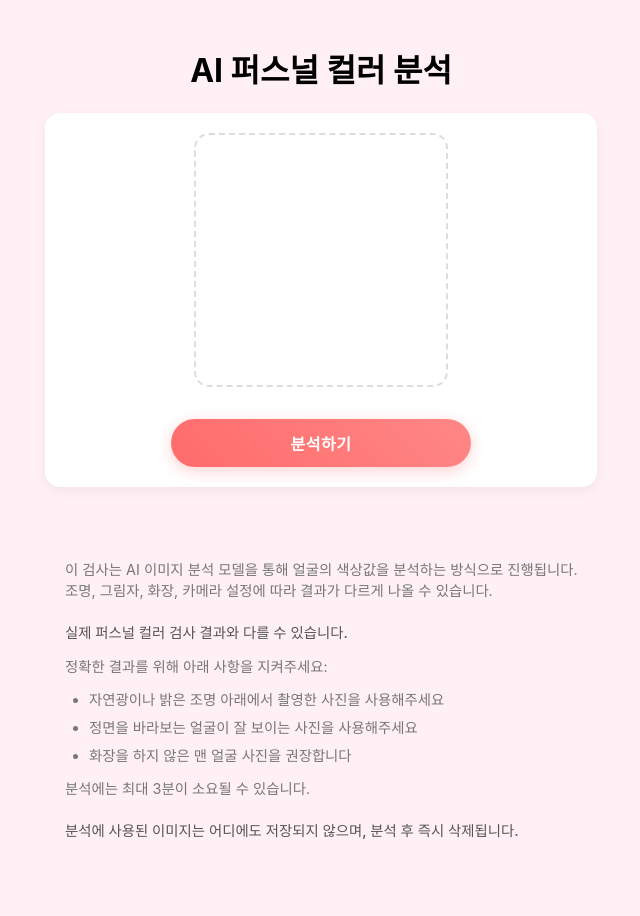
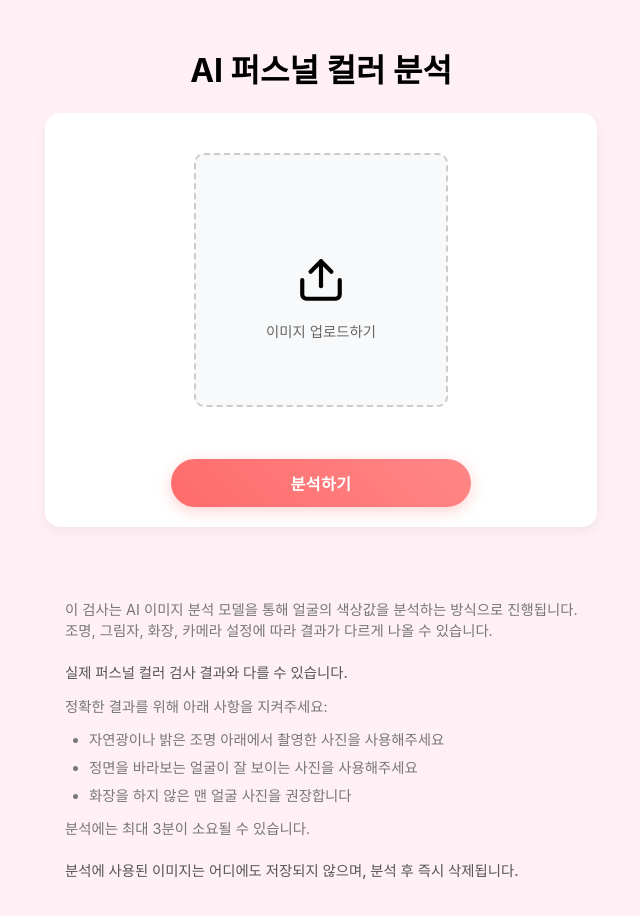
Before and after one commit to Mingjaam/Pcolorweb, a React (Create React App) app: page / in a window 1280 px wide. Shown: the top 916 px of the page, without its empty margins (319-959 px from the left). Built offline with nearby package versions, Linux system fonts and the light colour scheme.

Commit message:
업로드 박스 시각적 개선

```diff
--- a/public/index.html
+++ b/public/index.html
@@ -4,7 +4,7 @@
     <meta charset="utf-8" />
     <link rel="icon" href="%PUBLIC_URL%/favicon.ico" />
     <link rel="shortcut icon" href="%PUBLIC_URL%/favicon.ico" />
-    <meta name="viewport" content="width=device-width, initial-scale=1, maximum-scale=1, user-scalable=no">
+    <meta name="viewport" content="width=device-width, initial-scale=1" />
     <meta name="theme-color" content="#000000" />
     <meta
       name="description"
--- a/src/App.css
+++ b/src/App.css
@@ -71,48 +71,89 @@ body {
 }
 
 .upload-box {
-    width: min(200px, 100%);
-    height: min(200px, 100vw - 72px);
-    margin: 0;
-    border: 2px dashed #ddd;
-    border-radius: 15px;
+    position: relative;
+    width: 300px;
+    height: 300px;
+    border: 2px dashed #ccc;
+    border-radius: 10px;
+    display: flex;
+    align-items: center;
+    justify-content: center;
     overflow: hidden;
-    position: relative;
-    display: flex;
-    justify-content: center;
-    align-items: center;
+    transition: all 0.3s ease;
+    background: #f8f9fa;
+    margin: 20px auto;
 }
 
-.upload-box input[type="file"] {
+.upload-box:hover {
+    border-color: #666;
+    background: #f1f3f5;
+}
+
+.upload-label {
+    display: flex;
+    flex-direction: column;
+    align-items: center;
+    cursor: pointer;
+    position: relative;
     width: 100%;
     height: 100%;
-    position: absolute;
-    top: 0;
-    left: 0;
-    opacity: 0;
-    cursor: pointer;
-    z-index: 2;
 }
 
-.upload-box img {
-    width: 100%;
-    height: 100%;
-    object-fit: cover;
-    position: absolute;
-    top: 0;
-    left: 0;
-}
-
-/* 업로드 안내 텍스트 */
-.upload-text {
+.upload-icon {
     position: absolute;
     top: 50%;
     left: 50%;
     transform: translate(-50%, -50%);
+    width: 50px;
+    height: 50px;
+}
+
+.upload-text {
+    position: absolute;
+    left: 50%;
+    top: calc(50% + 40px);
+    transform: translateX(-50%);
     text-align: center;
+    font-size: 0.9rem;
     color: #666;
-    font-size: 0.9rem;
+    width: 100%;
+    white-space: nowrap;
     z-index: 1;
+}
+
+.hidden-input {
+    display: none;
+}
+
+.preview-image {
+    position: absolute;
+    top: 0;
+    left: 0;
+    width: 100%;
+    height: 100%;
+    object-fit: cover;
+}
+
+.upload-box.has-image .upload-label {
+    opacity: 0;
+    background: rgba(0, 0, 0, 0.5);
+    transition: opacity 0.3s ease;
+}
+
+.upload-box.has-image:hover .upload-label {
+    opacity: 1;
+}
+
+.upload-box.has-image:hover .upload-icon,
+.upload-box.has-image:hover .upload-text {
+    color: white;
+}
+
+/* 드래그 앤 드롭 효과 */
+.upload-box.dragover {
+    border-color: #666;
+    background: #f1f3f5;
 }
 
 /* 업로드 버튼 컨테이너 */
@@ -425,3 +466,27 @@ body {
     height: 100px;
     min-width: 100px;
 }
+
+.visually-hidden {
+    position: absolute;
+    width: 1px;
+    height: 1px;
+    padding: 0;
+    margin: -1px;
+    overflow: hidden;
+    clip: rect(0, 0, 0, 0);
+    white-space: nowrap;
+    border: 0;
+}
+
+/* 터치 타겟 크기 최적화 */
+input[type="file"] {
+    min-height: 44px;
+    min-width: 44px;
+}
+
+button {
+    min-height: 44px;
+    min-width: 44px;
+    padding: 8px 16px;
+}
--- a/src/App.js
+++ b/src/App.js
@@ -75,18 +75,65 @@ function UploadPage() {
         }
     };
 
+    const handleDragOver = (e) => {
+        e.preventDefault();
+        e.currentTarget.classList.add('dragover');
+    };
+
+    const handleDragLeave = (e) => {
+        e.currentTarget.classList.remove('dragover');
+    };
+
+    const handleDrop = (e) => {
+        e.preventDefault();
+        e.currentTarget.classList.remove('dragover');
+
+        const file = e.dataTransfer.files[0];
+        if (file && file.type.startsWith('image/')) {
+            setImage(file);
+        } else {
+            alert('이미지 파일만 업로드 가능합니다.');
+        }
+    };
+
     return (
         <div className="container">
             <h1>AI 퍼스널 컬러 분석</h1>
             <div className="upload-section">
                 <div className={`upload-box ${image ? 'has-image' : ''}`}>
+                    <label htmlFor="image-upload" className="upload-label">
+                        <svg
+                            className="upload-icon"
+                            width="50"
+                            height="50"
+                            viewBox="0 0 24 24"
+                            fill="none"
+                            stroke="currentColor"
+                            strokeWidth="2"
+                            strokeLinecap="round"
+                            strokeLinejoin="round"
+                        >
+                            <path d="M21 12v7a2 2 0 0 1-2 2H5a2 2 0 0 1-2-2v-7" />
+                            <polyline points="17 8 12 3 7 8" />
+                            <line x1="12" y1="3" x2="12" y2="15" />
+                        </svg>
+                        <span className="upload-text">
+                            {image ? '이미지 변경하기' : '이미지 업로드하기'}
+                        </span>
+                    </label>
                     <input
+                        id="image-upload"
                         type="file"
                         onChange={handleFileChange}
                         accept="image/*"
+                        className="hidden-input"
                     />
                     {image && (
-                        <img src={URL.createObjectURL(image)} alt="Preview" />
+                        <img
+                            src={URL.createObjectURL(image)}
+                            alt="업로드된 이미지 미리보기"
+                            className="preview-image"
+                        />
                     )}
                 </div>
                 {!analysisResult ? (
@@ -270,7 +317,7 @@ function ResultPage() {
         }
     };
 
-    // 디버깅을 위한 로그 추가
+    // 디버깅을 위 로그 추가
     console.log('전체 결과:', result);
     console.log('RGB 값:', result?.rgb_values);
 
```
